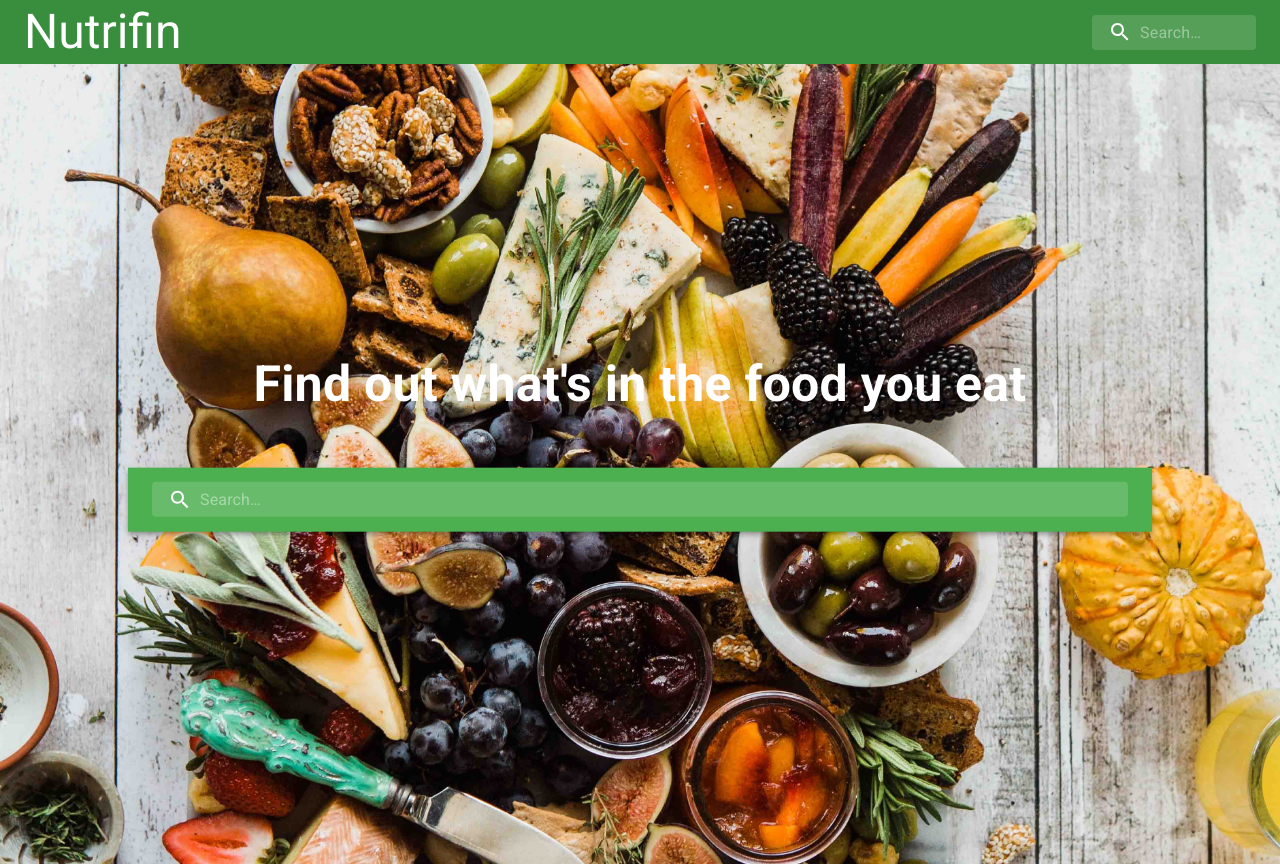
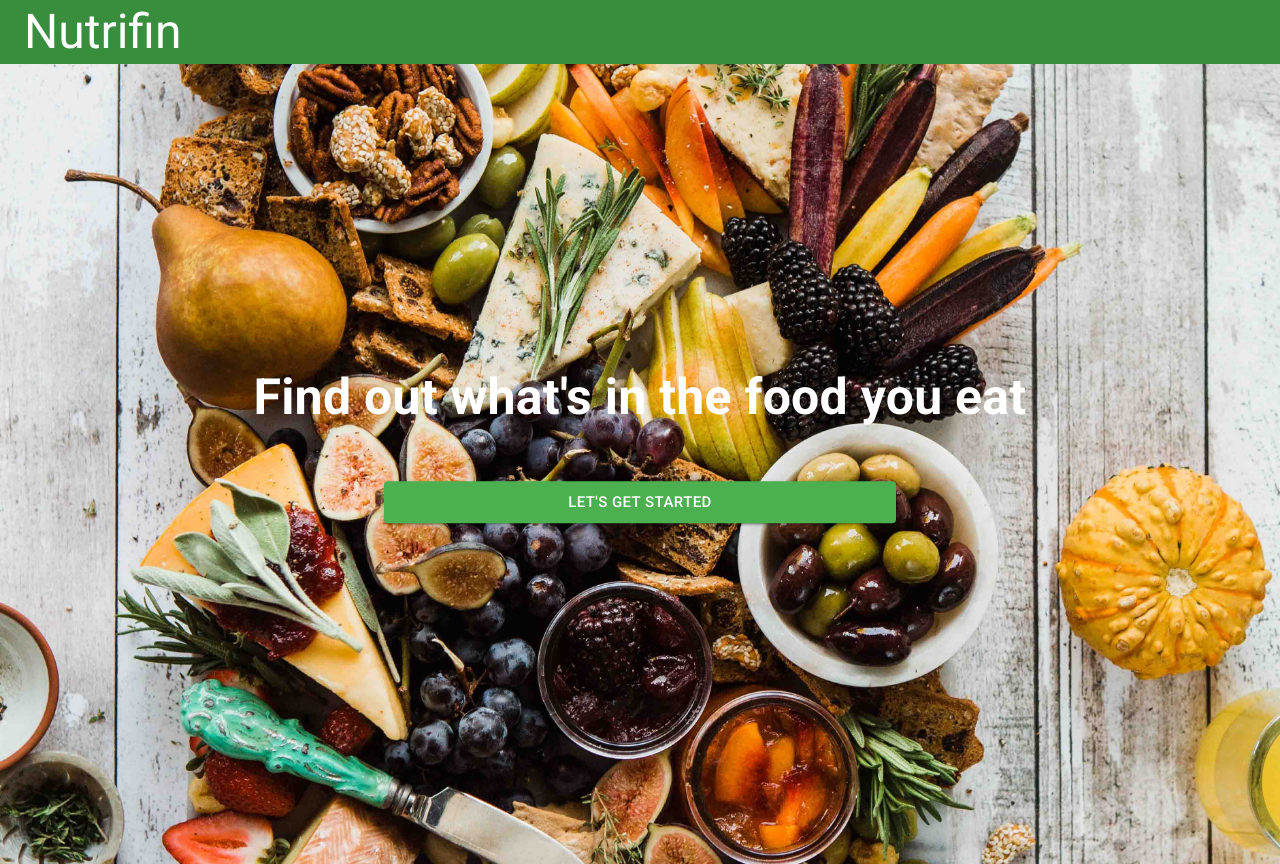
Before and after one commit to SinazoBogicevic/nutrifin-web, a React (Create React App) app: page / in a window 1280 px wide. Built offline with nearby package versions, Linux system fonts and the light colour scheme.

Commit message:
finished card and modal

```diff
--- a/src/App.tsx
+++ b/src/App.tsx
@@ -1,18 +1,30 @@
-import React from 'react';
+import React, { useState } from 'react';
 import './App.css';
 import Home from './pages/Home';
 import {BrowserRouter as Router, Switch, Route} from "react-router-dom";
 import Layout from './components/Layout';
 import Results from './pages/Results';
+import Modal from "./components/modal/Modal";
+import {ModalContext} from "./ModalContext";
+import { QueryContext } from './QueryContext';
+
 
 function App() {
+  const [query, setQuery] = useState('')
+  const [id, setId] = useState(-1);
+  const [open, setOpen] = useState(false)
   return (
     <Router>
       <Switch>
+        <ModalContext.Provider value={{id, open, setId, setOpen}}>
+        <QueryContext.Provider value={{query, setQuery}}>
       <Layout>
       <Route exact path="/" component={Home}/>
       <Route path="/search" component={Results}/>
+      <Route path="/modal" component={Modal} />
     </Layout>
+    </QueryContext.Provider>
+    </ModalContext.Provider>
       </Switch>
     </Router>
   );
--- /dev/null
+++ b/src/ModalContext.tsx
@@ -0,0 +1,17 @@
+import {createContext, useContext} from "react";
+
+export type ModalContextType = {
+    id: number,
+    open: boolean,
+    setId: (key: number) => void,
+    setOpen: (click: boolean) => void
+}
+
+export const ModalContext = createContext<ModalContextType>({
+    id: -1,
+    open: false,
+    setId: id => console.log('card not clicked'),
+    setOpen: open => console.log("modal not open")
+})
+
+export const useModal = () => useContext(ModalContext)
--- /dev/null
+++ b/src/QueryContext.tsx
@@ -0,0 +1,21 @@
+import {createContext, useContext} from "react"
+
+
+/**
+ * created a type
+ */
+export type QueryContextType = {
+    query: string,
+    setQuery: (q: string) => void
+}
+
+/**
+ * provide context with default values
+ */
+
+export const QueryContext = createContext<QueryContextType>({
+    query: '',
+    setQuery: query => console.log(`no search entered`)
+})
+
+export const useQuery = () => useContext(QueryContext)
--- a/src/components/card/NutriCard.tsx
+++ b/src/components/card/NutriCard.tsx
@@ -5,9 +5,12 @@ import FavoriteIcon from "@material-ui/icons/Favorite";
 import CaloriesIcon from "@material-ui/icons/DirectionsRun";
 import React, {FC, ReactElement} from "react";
 import background from "../../images/background.jpg";
+import { useModal } from "../../ModalContext";
 
 interface Props{
-    data: String
+  id:number
+    title: String,
+    image: any
 }
 
 const useStyles = makeStyles((theme: Theme) =>
@@ -26,10 +29,17 @@ const useStyles = makeStyles((theme: Theme) =>
   }),
 );
 
-const NutriCard  = () : ReactElement => {
+const NutriCard: FC<Props>  = ({id, title, image}) : ReactElement => {
     const classes = useStyles();
+    const {open,setId, setOpen} = useModal();
+
+    const sendModalData = () => {
+      setId(id);
+      setOpen(!open)
+    }
+
     return(
-        <Grid item xs={12} sm={6} md={4}>
+        <Grid item xs={12} sm={6} md={4} onClick={sendModalData}>
             <Card className={classes.root}>
             <CardHeader action={
               <IconButton aria-label='like'>
@@ -38,11 +48,11 @@ const NutriCard  = () : ReactElement => {
             }/>
             <CardMedia
             className={classes.media}
-            image={background}
+            image={image}
             title="food"/>
             <CardContent className={classes.center}>
               <Typography color="textSecondary" component='p'>
-                data
+                {title}
               </Typography>
             </CardContent>
             <CardActions disableSpacing>
--- a/src/components/hero/Hero.tsx
+++ b/src/components/hero/Hero.tsx
@@ -1,12 +1,13 @@
 import React, {FC, ReactElement} from "react";
 import background from "../../images/background.jpg";
 import {makeStyles, createStyles, Theme, fade} from "@material-ui/core/styles";
-import { Box, Typography } from "@material-ui/core";
+import { Box, Fab, Typography, Button } from "@material-ui/core";
 import AppBar from '@material-ui/core/AppBar';
 import Toolbar from '@material-ui/core/Toolbar';
 import InputBase from '@material-ui/core/InputBase';
 import SearchIcon from '@material-ui/icons/Search';
 import green from "@material-ui/core/colors/green";
+import { useHistory } from "react-router";
 
 interface Props {
     title: String
@@ -34,6 +35,7 @@ createStyles({
         transform: 'translateY(-12%)',
     },
     abRoot:{
+      display: 'flex',
         background: primary,
 
     },
@@ -44,55 +46,21 @@ createStyles({
 
     },
     root: {
+      display: 'flex',
+      justifyContent: 'center',
         flexGrow: 1,
       },
-      menuButton: {
-        marginRight: theme.spacing(2),
-      },
-      title: {
-        flexGrow: 1,
-        display: 'none',
-        [theme.breakpoints.up('sm')]: {
-          display: 'block',
-        },
-      },
-      search_hero: {
-        position: 'relative',
-        width: '100%',
-        borderRadius: theme.shape.borderRadius,
-        backgroundColor: fade(theme.palette.common.white, 0.15),
-        '&:hover': {
-          backgroundColor: fade(theme.palette.common.white, 0.25),
-        },
-        marginLeft: 0,
-
-      },
-      searchIcon_hero: {
-        padding: theme.spacing(0, 2),
-        height: '100%',
-        position: 'absolute',
-        pointerEvents: 'none',
-        display: 'flex',
-        alignItems: 'center',
-        justifyContent: 'center',
-      },
-      inputRoot_hero: {
-        color: 'inherit',
-        width:  '100%'
-      },
-      inputInput_hero: {
-        padding: theme.spacing(1, 1, 1, 0),
-        // vertical padding + font size from searchIcon
-        paddingLeft: `calc(1em + ${theme.spacing(4)}px)`,
-        transition: theme.transitions.create('width'),
-        width: '100%',
-
-      },
+    button:{
+      width: '50%',
+      background: primary
+    }
 })
 )
 
 const Hero: FC<Props> = ({title}): ReactElement=> {
     const classes = useStyles();
+    const history = useHistory();
+
     return (
         <div className={classes.container}>
             <div className={classes.main_container}>
@@ -100,24 +68,12 @@ const Hero: FC<Props> = ({title}): ReactElement=> {
                     <Box fontSize={50} fontWeight={700}>{title}</Box>
                 </Typography>
                 <div className={classes.root}>
-      <AppBar className={classes.abRoot} position="static">
-        <Toolbar>
-          <div className={classes.search_hero}>
-            <div className={classes.searchIcon_hero}>
-              <SearchIcon />
-            </div>
-            <InputBase
-              placeholder="Search…"
-              classes={{
-                root: classes.inputRoot_hero,
-                input: classes.inputInput_hero,
-              }}
-              inputProps={{ 'aria-label': 'search' }}
-            />
-          </div>
-        </Toolbar>
-      </AppBar>
-    </div>
+                <Button
+                 className={classes.button}color="primary"
+                 variant="contained"
+                 size="large"
+                 onClick={() => history.push("/search")}>Let's get started</Button>
+                </div>
             </div>
         </div>
 
--- a/src/components/list/List.tsx
+++ b/src/components/list/List.tsx
@@ -1,13 +1,46 @@
 import React, {FC, ReactElement} from "react";
 import {Grid, createStyles, makeStyles, Theme} from "@material-ui/core";
 import NutriCard from "../card/NutriCard";
+import background from "../../images/background.jpg";
+import { useQuery } from "../../QueryContext";
 
+const arr = [
+    {
+        "id": 447036,
+            "title": "Boekenhoutskloof The Chocolate Block Red Blend",
+            "image": background,
+    },
+    {
+    "id": 500857,
+            "title": "SlimFast Keto Fat Bomb Caramel Nuts & Chocolate Snack Cup (14ct Box)",
+            "image": background
+},
+{
+    "id": 500859,
+            "title": "SlimFast Keto Fat Bomb Caramel Nuts & Chocolate Snack Cup (Individual)",
+            "image": background,
+}
+]
 
+interface Products{
+    products: Product[]
+}
 
-const List = () : ReactElement => {
+interface Product{
+    id:number,
+    title:string,
+    image:string,
+    imageType:string
+}
+
+const List: FC<Products> = ({products}) : ReactElement => {
+
+    const data = products.map(({id, title, image})=>{
+        return <NutriCard key={id} id={id} title={title} image={image} />
+    })
     return (
         <Grid container spacing={3}>
-            <NutriCard />
+            {data}
         </Grid>
     )
 }
--- /dev/null
+++ b/src/components/modal/Modal.tsx
@@ -0,0 +1,88 @@
+import React, {ReactElement, useEffect, useState}from 'react';
+import Button from '@material-ui/core/Button';
+import Dialog from '@material-ui/core/Dialog';
+import DialogTitle from '@material-ui/core/DialogTitle';
+import DialogContent from '@material-ui/core/DialogContent';
+import DialogActions from '@material-ui/core/DialogActions';
+import CloseIcon from '@material-ui/icons/Close';
+import Typography from '@material-ui/core/Typography';
+import { useModal } from '../../ModalContext';
+
+interface Nutrition{
+    title:string,
+    importantBadges: string[],
+    nutrition: {},
+    description: string,
+    ingredientList:string,
+    images: string[]
+}
+
+const Modal = () : ReactElement => {
+  const {id, open, setOpen} = useModal();
+  const [productInfo, setProductInfo] = useState<Nutrition[]>([]);
+
+  const fetchModalInfo = async(id:number) => {
+
+    const api = `https://api.spoonacular.com/food/products/${id}?apiKey=86cb0402dc1141f09758a8efee3ab96e`
+    console.log(api);
+    const req = await fetch(api);
+
+    try{
+    if(req.status === 200){
+        const res = await req.json();
+        console.log(res);
+        setProductInfo(res);
+        return res.results;
+    }
+}catch(e){
+    console.log(e);
+    //throw new Error('error');
+}
+  }
+
+  const handleClose = () => {
+    setOpen(!open);
+  };
+
+  useEffect(() => {
+      fetchModalInfo(id)
+  })
+
+  return (
+    <div>
+      <Dialog
+        onClose={handleClose}
+        aria-labelledby="customized-dialog-title"
+        open={open}
+      >
+        <DialogTitle id="alert-dialog-slide-title">
+          {id}
+        </DialogTitle>
+        <DialogContent dividers >
+          <Typography gutterBottom>
+            Cras mattis consectetur purus sit amet fermentum. Cras justo odio,
+            dapibus ac facilisis in, egestas eget quam. Morbi leo risus, porta ac
+            consectetur ac, vestibulum at eros.
+          </Typography>
+          <Typography gutterBottom>
+            Praesent commodo cursus magna, vel scelerisque nisl consectetur et.
+            Vivamus sagittis lacus vel augue laoreet rutrum faucibus dolor auctor.
+          </Typography>
+          <Typography gutterBottom>
+            Aenean lacinia bibendum nulla sed consectetur. Praesent commodo cursus
+            magna, vel scelerisque nisl consectetur et. Donec sed odio dui. Donec
+            ullamcorper nulla non metus auctor fringilla.
+          </Typography>
+        </DialogContent>
+        <DialogActions >
+          <Button autoFocus onClick={handleClose}>
+            Save changes
+          </Button>
+        </DialogActions>
+      </Dialog>
+    </div>
+  );
+}
+
+
+export default Modal
--- a/src/components/navbar/Navbar.tsx
+++ b/src/components/navbar/Navbar.tsx
@@ -1,4 +1,4 @@
-import React, {ReactElement, FC} from "react";
+import React, {ReactElement, FC, useEffect} from "react";
 import Toolbar from "@material-ui/core/Toolbar";
 import SearchIcon from "@material-ui/icons/Search";
 import Typography from "@material-ui/core/Typography";
@@ -6,6 +6,8 @@ import Typography from "@material-ui/core/Typography";
 import green from "@material-ui/core/colors/green"
 import { AppBar, InputBase, Hidden } from "@material-ui/core";
 import {makeStyles, createStyles, Theme, fade} from "@material-ui/core/styles"
+import { useQuery } from "../../QueryContext";
+import { Link, useHistory} from "react-router-dom";
 
 
 interface Props{
@@ -17,6 +19,10 @@ const useStyles = makeStyles((theme: Theme) =>
   createStyles({
     root: {
       flexGrow: 1,
+    },
+    link:{
+      textDecoration: 'none',
+      color: 'white'
     },
     abRoot:{
       backgroundColor: primary
@@ -71,19 +77,27 @@ const useStyles = makeStyles((theme: Theme) =>
 
 const Navbar : FC<Props> = ({title}) : ReactElement => {
     const classes = useStyles();
+    const {query, setQuery} = useQuery();
+
     return (
         <div className={classes.root}>
         <AppBar position="static" className={classes.abRoot}>
           <Toolbar>
 
-            <Typography className={classes.title} variant="h3" noWrap>
-              {title}
+            <Typography  className={classes.title} variant="h3" noWrap>
+              <Link className={classes.link} to="/">
+                {title}
+              </Link>
             </Typography>
+            {/*
+
             <Hidden xsDown>
+
             <div className={classes.search}>
               <div className={classes.searchIcon}>
-                <SearchIcon />
+                <SearchIcon onClick={() => console.log("redirect")}/>
               </div>
+
               <InputBase
                 placeholder="Search…"
                 classes={{
@@ -91,11 +105,18 @@ const Navbar : FC<Props> = ({title}) : ReactElement => {
                   input: classes.inputInput,
                 }}
                 inputProps={{ 'aria-label': 'search' }}
+                value={query}
+                onChange={(e) =>
+                  setQuery(e.target.value)
+                  }
               />
+
             </div>
             </Hidden>
+                */}
           </Toolbar>
         </AppBar>
+
       </div>
     )
 }
--- a/src/components/searchbar/Searchbar.tsx
+++ b/src/components/searchbar/Searchbar.tsx
@@ -1,4 +1,4 @@
-import React, {FC, ReactElement} from "react";
+import React, {FC, ReactElement, useContext, useEffect} from "react";
 import {createStyles, makeStyles, Theme, fade} from "@material-ui/core/styles"
 
 import AppBar from '@material-ui/core/AppBar';
@@ -6,6 +6,7 @@ import Toolbar from '@material-ui/core/Toolbar';
 import InputBase from '@material-ui/core/InputBase';
 import SearchIcon from '@material-ui/icons/Search';
 import {green} from "@material-ui/core/colors";
+import { useQuery } from "../../QueryContext";
 
 interface Props {
     placeholder: String
@@ -58,9 +59,11 @@ createStyles({
 
       },
 })
-)
+);
+
 
 const Searchbar: FC<Props> = () : ReactElement => {
+  const {query, setQuery} = useQuery();
     const classes = useStyles();
     return (
         <div className={classes.container}>
@@ -77,6 +80,8 @@ const Searchbar: FC<Props> = () : ReactElement => {
                 input: classes.inputInput_hero,
               }}
               inputProps={{ 'aria-label': 'search' }}
+              value={query}
+              onChange={(e) => setQuery(e.target.value)}
             />
 
           </div>
--- a/src/index.tsx
+++ b/src/index.tsx
@@ -4,9 +4,10 @@ import './index.css';
 import App from './App';
 import reportWebVitals from './reportWebVitals';
 
+
 ReactDOM.render(
   <React.StrictMode>
-    <App />
+      <App />
   </React.StrictMode>,
   document.getElementById('root')
 );
--- a/src/pages/Results.tsx
+++ b/src/pages/Results.tsx
@@ -1,9 +1,11 @@
-import React from "react";
+import React, { useEffect, useState } from "react";
 import Searchbar from "../components/searchbar/Searchbar";
 import {NO_RESULTS, PLACEHOLDER, RESULTS_FOR, SEARCH_GREETING, SEARCH_MESSAGE} from "../utils/constants";
 import {Box, Container,makeStyles, Theme, createStyles, CssBaseline, Typography} from "@material-ui/core";
 import {blueGrey} from "@material-ui/core/colors"
 import List from "../components/list/List";
+import Modal from "../components/modal/Modal";
+import { useQuery } from "../QueryContext";
 
 const grey = blueGrey[700];
 
@@ -32,10 +34,54 @@ createStyles({
         marginLeft: '12px'
     }
 })
-)
+);
+
+
+interface Product{
+    id:number,
+    title:string,
+    image:string,
+    imageType:string
+}
+
 
 const Results = () => {
+    const [products, setProducts] = useState<Product[]>([]);
+    const searchProducts = async(query:string) => {
+
+        const api = `https://api.spoonacular.com/food/products/search?apiKey=86cb0402dc1141f09758a8efee3ab96e&query=${query}&number=10`;
+
+        const req = await fetch(api);
+    try{
+        if(req.status === 200){
+            const res = await req.json();
+            console.log(res);
+            const {totalProducts, products} = res;
+            setNumResults(totalProducts);
+            setProducts(products);
+            return res.results;
+        }
+    }catch(e){
+        console.log(e);
+        //throw new Error('error');
+    }
+
+
+    }
+
+    const {query} = useQuery();
+    const [numResults, setNumResults] = useState<number>(0);
+
+    useEffect(() => {
+        const timer = setTimeout(() => {
+            searchProducts(query);
+        }, 1000);
+
+        return () => clearTimeout(timer)
+    }, [query])
+
     const classes = useStyles();
+
     return (
         <React.Fragment>
             <CssBaseline />
@@ -49,12 +95,13 @@ const Results = () => {
             </div>
             <div>
                 <div className={classes.text}>
-                    <Typography >{RESULTS_FOR}<span className={classes.bold}>"easy"</span></Typography>
-                    <Typography className={classes.small}><Box fontSize={12}>1978 {NO_RESULTS}</Box></Typography>
+                    <Typography >{RESULTS_FOR}<span className={classes.bold}>{query}</span></Typography>
+                    <Typography className={classes.small}><Box fontSize={12}>{numResults} {NO_RESULTS}</Box></Typography>
                 </div>
             </div>
-            <List />
+            <List products={products}/>
             </Container>
+            <Modal />
         </React.Fragment>
     )
 }
```
